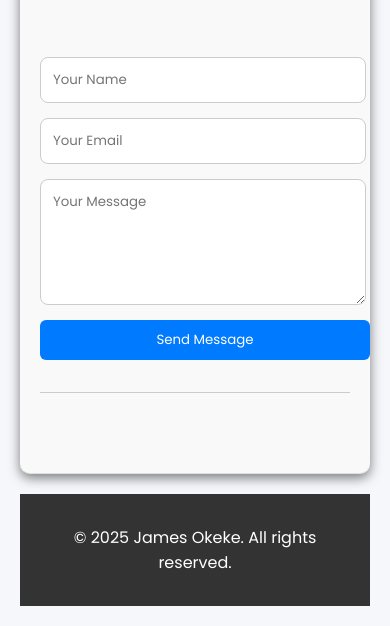
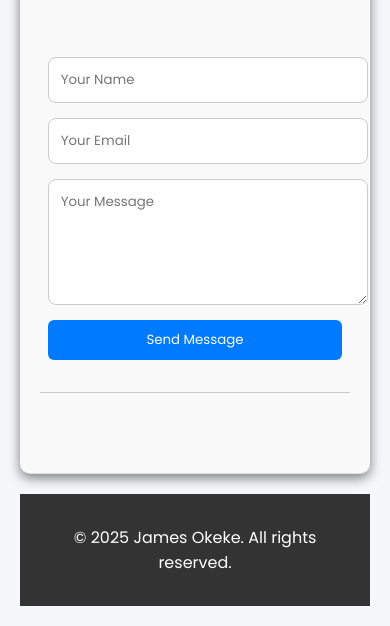
Before and after one commit to JATO-B/My-Portfolio, a plain HTML site: page index.html in a window 390 px wide. Shown: the part 4664-5290 px from the top of the page. Drawn offline with Linux system fonts and the light colour scheme.

Commit message:
fixed contact section resposiveness

```diff
--- a/style.css
+++ b/style.css
@@ -164,7 +164,9 @@ section {
 }
 
 .contact-form {
-    width: 300px;
+    width: 100%;
+    max-width: 500px;
+    box-sizing: border-box;
     flex: 2;
     padding-left: 100px;
     gap: 30px;
@@ -177,7 +179,8 @@ section {
 }
 
 .contact-form input, .contact-form textarea {
-    width:300px;
+    width:100%;
+    max-width: 300px;
     height: 100%;
     padding: 12px;
     border: 1px solid #ccc;
@@ -186,7 +189,8 @@ section {
 }
 
 .contact-form .btn {
-    width: 330px;
+    width: 100%;
+    max-width: 330px;
     border: none;
     font-family: inherit;
 }
@@ -302,7 +306,7 @@ footer {
     }
 }
 
-@media (max-width: 768px) {
+@media (max-width: 480px) {
     .contact-wrapper {
         flex-direction: column;
         align-items: center;
@@ -318,7 +322,6 @@ footer {
 
     .contact-form {
         padding-left: 0;
-        width: 100%;
-        max-width: 320px;
+        max-width: 95%;
     }
 }
```
